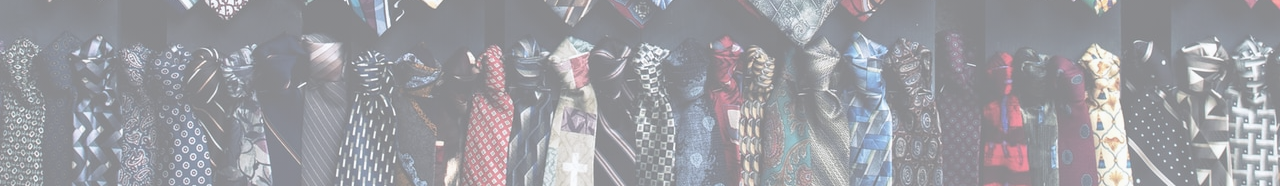
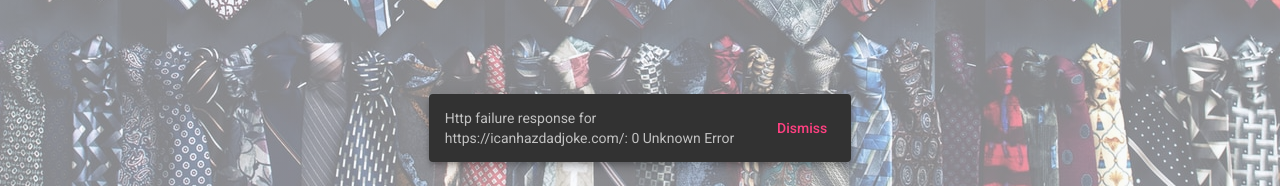
Before and after one commit to jessicalyn/dad-jokes, an Angular app: page / in a window 1280 px wide. Shown: the part 614-800 px from the top of the page. Built offline with nearby package versions, Linux system fonts and the light colour scheme; no server answers.

Commit message:
Add error handling for api

```diff
--- a/src/app/app.component.ts
+++ b/src/app/app.component.ts
@@ -1,5 +1,6 @@
 import { Component, OnInit } from '@angular/core';
 import { ApiService } from './services/api.service';
+import { MatSnackBar } from '@angular/material/snack-bar';
 
 import { JokeResponse } from './joke';
 
@@ -13,7 +14,7 @@ export class AppComponent implements OnInit {
   currentJoke: string = '';
   jokes: Array<string> = [];
 
-  constructor(private apiService: ApiService) { }
+  constructor(private apiService: ApiService, private snackBar: MatSnackBar) { }
 
   ngOnInit() {
     this.newJokeAPI()
@@ -23,6 +24,9 @@ export class AppComponent implements OnInit {
     this.apiService.getNewJoke()
     .subscribe((jokeResponse: JokeResponse) => {
       this.jokes.unshift(jokeResponse.joke)
+    },
+    (error) => {
+      this.snackBar.open(error.message, 'Dismiss', { duration: 3000 })
     })
   }
 
--- a/src/app/app.module.ts
+++ b/src/app/app.module.ts
@@ -7,8 +7,10 @@ import { HttpClientModule } from '@angular/common/http';
 import { BrowserAnimationsModule } from '@angular/platform-browser/animations';
 import { MatCardModule } from '@angular/material/card';
 import { MatButtonModule } from '@angular/material/button';
+import { MatSnackBarModule } from '@angular/material/snack-bar'
+import { FlexLayoutModule } from "@angular/flex-layout";
+
 import { ApiService } from './services/api.service';
-import { FlexLayoutModule } from "@angular/flex-layout";
 
 @NgModule({
   declarations: [
@@ -20,6 +22,7 @@ import { FlexLayoutModule } from "@angular/flex-layout";
     BrowserAnimationsModule,
     MatCardModule,
     MatButtonModule,
+    MatSnackBarModule,
     FlexLayoutModule
   ],
   providers: [ApiService],
```
